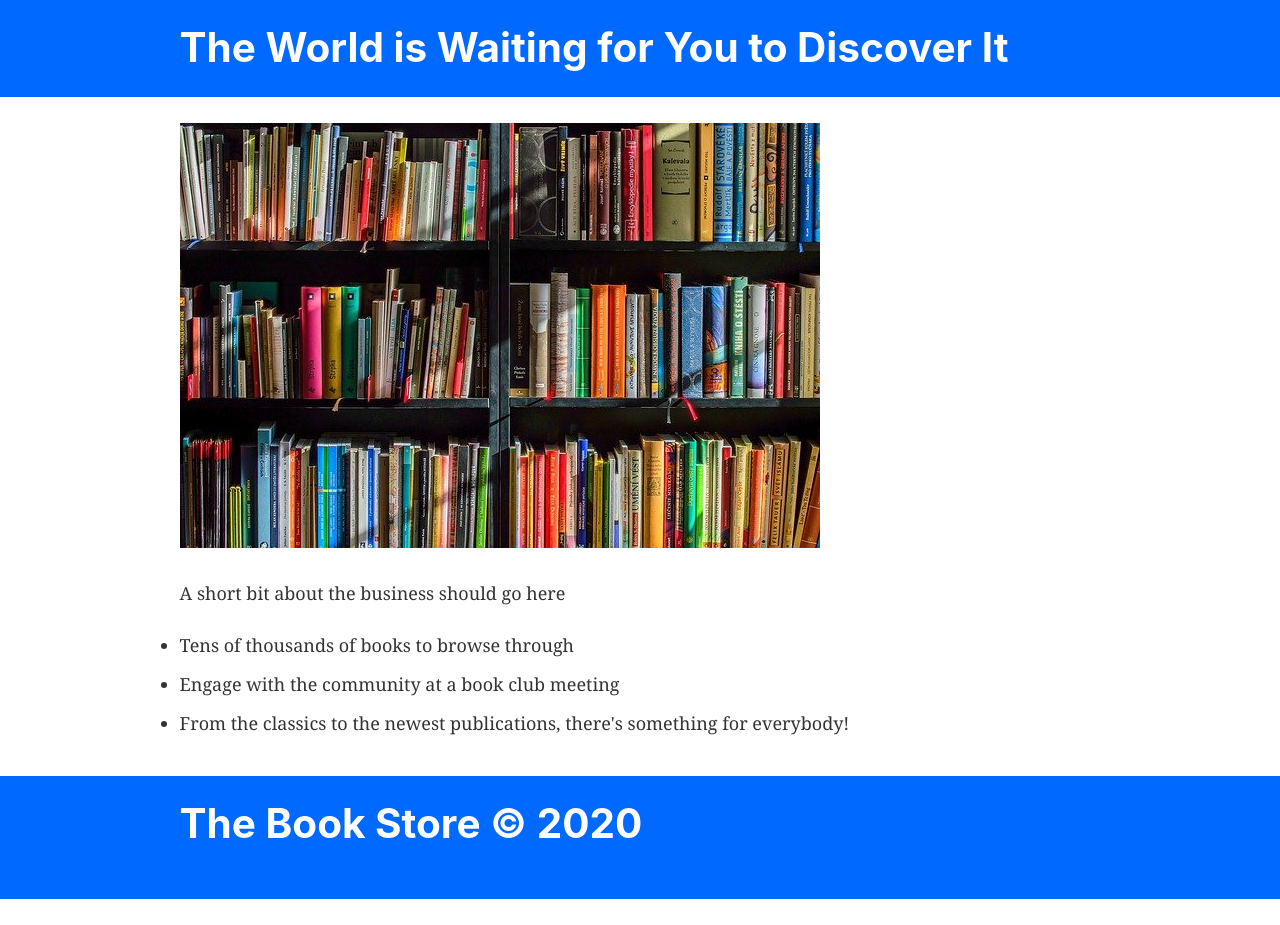
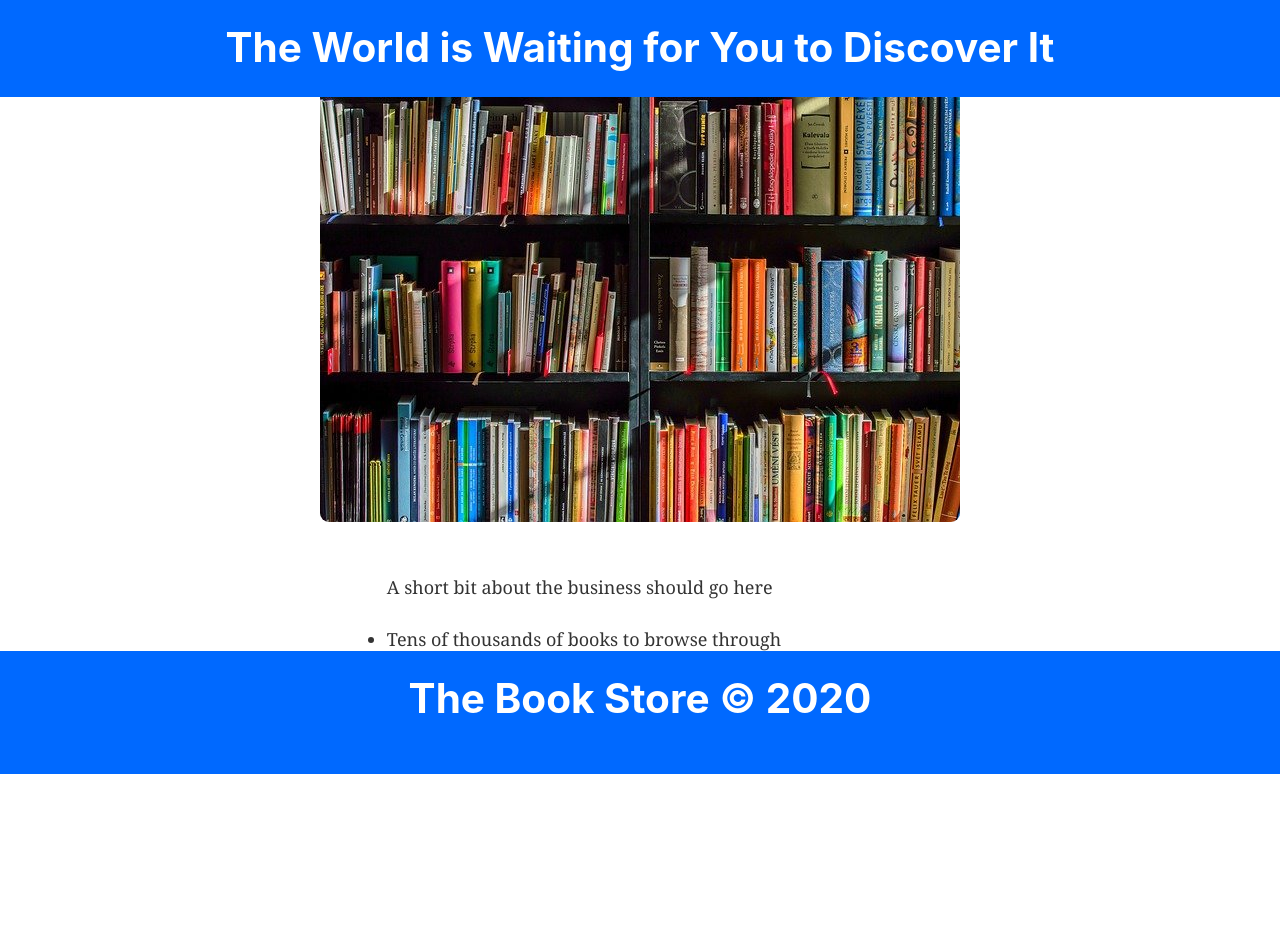
Before and after one commit to Dusch4593/book-store-landing-page, a Gatsby site: page / in a window 1280 px wide. After the commit the page ends 800 px from the top, so only its background shows below. Built offline with nearby package versions, Linux system fonts and the light colour scheme; Gatsby itself is replaced by a stand-in of ours.

Commit message:
fixed layout of landing page, improved styling of image

```diff
--- a/src/components/Content.tsx
+++ b/src/components/Content.tsx
@@ -4,10 +4,10 @@ import HeroImage from "./HeroImage"
 
 const Content = () => {
     return (
-        <>
+        <React.Fragment>
             <HeroImage /> <br />
             <Features />
-        </>
+        </React.Fragment>
     )
 }
 
--- a/src/components/Footer.tsx
+++ b/src/components/Footer.tsx
@@ -6,7 +6,11 @@ const Footer = () => {
         <footer
     style={{
       background: `#0069ff`,
+      bottom: '0',
       marginBottom: `1.45rem`,
+      position: 'fixed',
+      textAlign: 'center',
+      width: '100%'
     }}
   >
     <div
--- a/src/components/HeroImage.tsx
+++ b/src/components/HeroImage.tsx
@@ -19,7 +19,7 @@ const HeroImage = () => {
   query MyQuery {
     file(relativePath: {eq: "bookshelf.jpg"}) {
       childImageSharp {
-        resize(height: 300, width: 300) {
+        resize(width: 800, height: 200) {
           src
         }
       }
@@ -27,12 +27,16 @@ const HeroImage = () => {
   }
 `)
 
+
+
 const imageSrc: string = query.file.childImageSharp.resize.src
 
   return (
-    <>
-      <img src={imageSrc} />
-    </>
+    <React.Fragment>
+      <div className='hero-image-container'>
+        <img className='hero-image' src={imageSrc} />
+      </div>
+    </React.Fragment>
   )
 }
 
--- a/src/components/header.tsx
+++ b/src/components/header.tsx
@@ -9,7 +9,7 @@ const Header = ({ siteTitle }: Props) => (
   <header
     style={{
       background: `#0069ff`,
-      marginBottom: `1.45rem`,
+      textAlign: 'center'
     }}
   >
     <div
--- a/src/components/layout.css
+++ b/src/components/layout.css
@@ -602,7 +602,22 @@ pre tt:after {
   text-align: center;
 }
 
+.features-container {
+  width: 55%;
+  margin: auto;
+}
+
 .features-list {
   text-align: left;
   margin: auto;
 }
+
+.hero-image-container {
+  display: flex;
+  justify-content: center;
+}
+
+.hero-image {
+  border-bottom-left-radius: 0.5em;
+  border-bottom-right-radius: 0.5em;
+}
--- a/src/components/layout.tsx
+++ b/src/components/layout.tsx
@@ -33,7 +33,7 @@ const Layout = ({ children }: Props) => {
   const siteTitle: string = data.site.siteMetadata?.title
 
   return (
-    <>
+    <React.Fragment>
       <Header siteTitle={siteTitle || `Title`} />
       <div
         style={{
@@ -45,7 +45,7 @@ const Layout = ({ children }: Props) => {
         <main>{children}</main>
       </div>
       <Footer />
-    </>
+    </React.Fragment>
   )
 }
 
```
